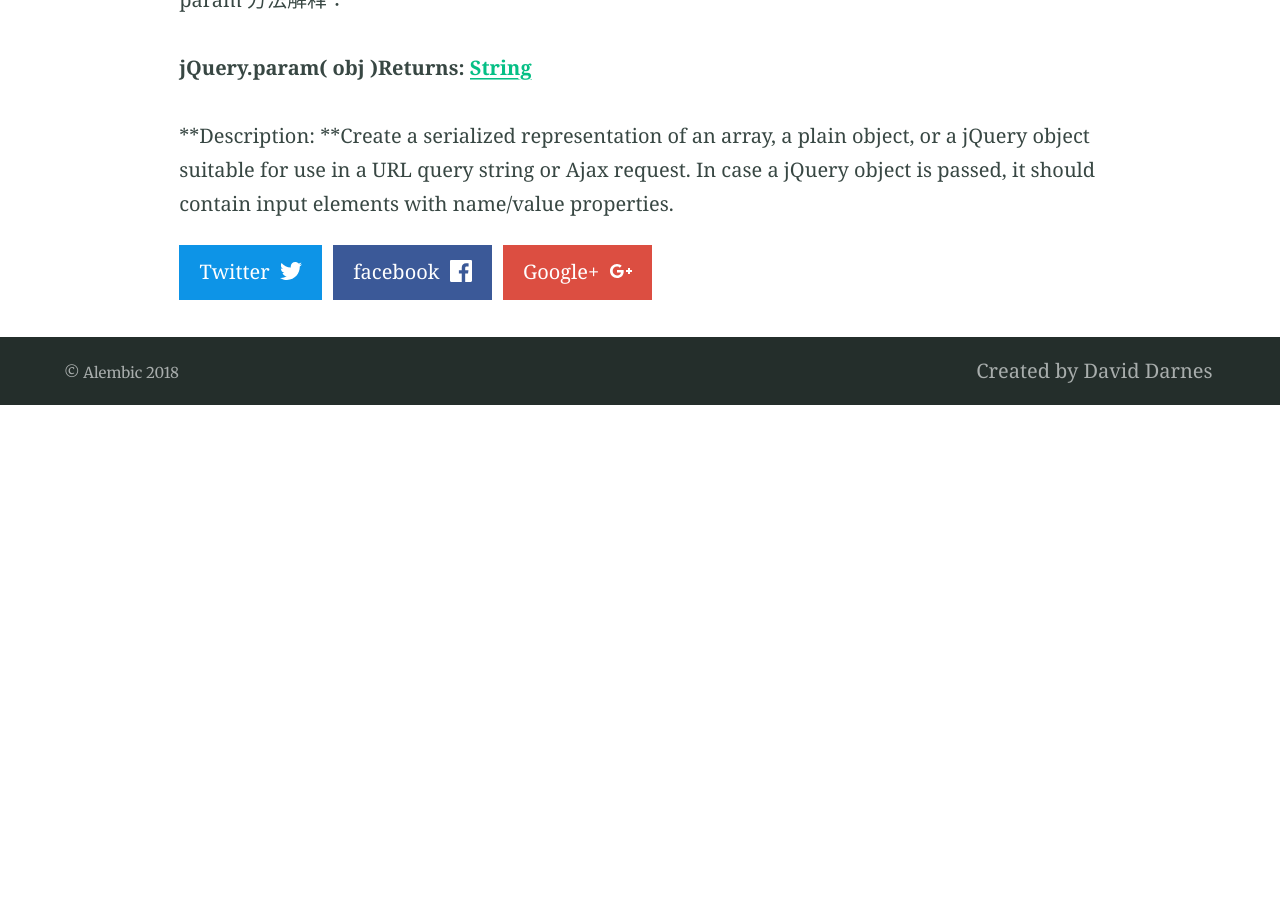
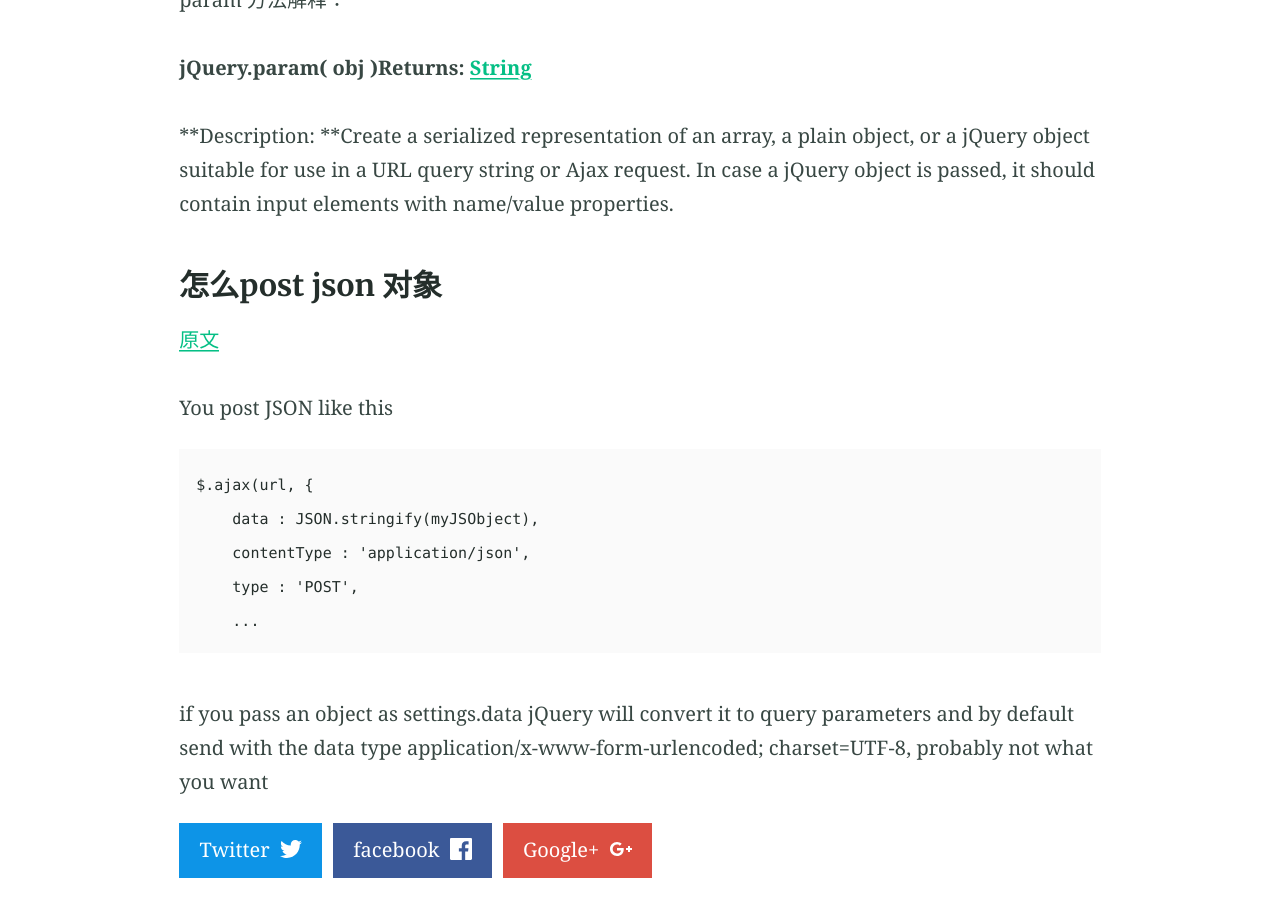
Before and after one commit to wudixm/wudixm.github.io, a Jekyll site: the page built from _posts/2018-10-29-jQuery-POST.md, in a window 1280 px wide and 900 px high, scrolled down 2904 px. Built offline with Jekyll 4.4.1, drawn with Linux system fonts in a browser that asks for light colours; our own code applies the rules of GitHub Pages for plain Markdown files; before the commit the page ends 3309 px from its top, so only the background shows below that.

Commit message:
jQuery post json object to back end

````diff
--- a/_posts/2018-10-29-jQuery-POST.md
+++ b/_posts/2018-10-29-jQuery-POST.md
@@ -82,3 +82,19 @@ param 方法解释：
 **jQuery.param( obj )Returns: [String](http://api.jquery.com/Types/#String)**
 
 **Description: **Create a serialized representation of an array, a plain object, or a jQuery object suitable for use in a URL query string or Ajax request. In case a jQuery object is passed, it should contain input elements with name/value properties.
+
+### 怎么post json 对象
+
+[原文](https://stackoverflow.com/questions/5570747/jquery-posting-json)
+
+You post JSON like this
+
+```
+$.ajax(url, {
+    data : JSON.stringify(myJSObject),
+    contentType : 'application/json',
+    type : 'POST',
+    ...
+```
+
+if you pass an object as settings.data jQuery will convert it to query parameters and by default send with the data type application/x-www-form-urlencoded; charset=UTF-8, probably not what you want
````
